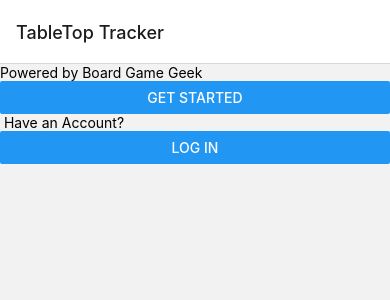
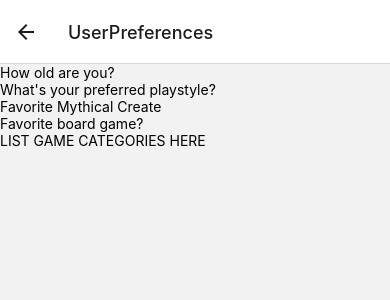
Before and after one commit to joe-gutman/TableTopTracker, a React Native app in the folder TableTopTracker/: screen /UserPreferences in a window 390 px wide. Shown: the top 300 px of the page. Built offline with nearby package versions, Linux system fonts and the light colour scheme.

Commit message:
skeleton of home, signup, login, userpref page set up

```diff
--- a/TableTopTracker/App.js
+++ b/TableTopTracker/App.js
@@ -7,6 +7,7 @@ import {createNativeStackNavigator} from '@react-navigation/native-stack';
 import Home from './screens/Home.js'
 import SignUp from './screens/SignUp.js'
 import Login from './screens/Login.js'
+import UserPreferences from './screens/UserPreferences.js'
 
 
 const Stack = createNativeStackNavigator();
@@ -22,6 +23,7 @@ export default function App() {
         />
         <Stack.Screen name="SignUp" component={SignUp} />
         <Stack.Screen name="Login" component={Login} />
+        <Stack.Screen name="UserPreferences" component={UserPreferences} />
 
       </Stack.Navigator>
     </NavigationContainer>
--- a/TableTopTracker/screens/Login.js
+++ b/TableTopTracker/screens/Login.js
@@ -14,12 +14,12 @@ export default function Login ({navigation, route}) {
             </Text>
 
             <TextInput
-                onChangeText={onChangeUsername}
+                onChangeUsername={onChangeUsername}
                 value={username}
                 placeholder="Username"
             />
             <TextInput
-                onChangeText={onChangePassword}
+                onChangePassword={onChangePassword}
                 value={password}
                 placeholder="Password"
             />
--- a/TableTopTracker/screens/SignUp.js
+++ b/TableTopTracker/screens/SignUp.js
@@ -1,6 +1,6 @@
 import React from 'react';
 
-import { StyleSheet, Text, View, TextInput } from 'react-native';
+import { StyleSheet, Text, View, TextInput, Button } from 'react-native';
 
 export default function SignUp ({navigation, route}) {
   const [email, onChangeEmail] = React.useState('');
@@ -11,25 +11,31 @@ export default function SignUp ({navigation, route}) {
     return (
         <View>
             <TextInput
-              onChangeText={onChangeEmail}
+              onChangeEmail={onChangeEmail}
               value={email}
               placeholder="Email"
             />
             <TextInput
-              onChangeText={onChangeName}
+              onChangeName={onChangeName}
               value={fullName}
               placeholder="Full Name"
             />
             <TextInput
-              onChangeText={onChangeNewUsername}
+              onChangeNewUsername={onChangeNewUsername}
               value={newUsername}
               placeholder="Username"
             />
             <TextInput
-              onChangeText={onChangeNewPassword}
+              onChangeNewPassword={onChangeNewPassword}
               value={newPassword}
               placeholder="Password"
             />
+            <Button
+                title="Next"
+                onPress={() =>
+                    navigation.navigate('UserPreferences')
+                }
+                />
         </View>
     )
 }
--- /dev/null
+++ b/TableTopTracker/screens/UserPreferences.js
@@ -0,0 +1,41 @@
+import React from 'react';
+
+import { StyleSheet, Text, View, TextInput } from 'react-native';
+
+export default function UserPreferences ({navigation, route}) {
+  const [age, onChangeAge] = React.useState('');
+  const [playstyle, onChangePlaystyle] = React.useState('');
+  const [favoriteMythicalCreature, onChangeFavoriteMythicalCreature] = React.useState('');
+  const [favoriteBoardGame, onChangeFavoriteBoardGame] = React.useState('');
+
+    return (
+        <View>
+            <TextInput
+              onChangeAge={onChangeAge}
+              value={age}
+              placeholder="How old are you?"
+            />
+            <TextInput
+              onChangePlaystyle={onChangePlaystyle}
+              value={playstyle}
+              placeholder="What's your preferred playstyle?"
+            />
+            <TextInput
+              onChangeFavoriteMythicalCreature={onChangeFavoriteMythicalCreature}
+              value={favoriteMythicalCreature}
+              placeholder="Favorite Mythical Create"
+            />
+            <TextInput
+              onChangeFavoriteBoardGame={onChangeFavoriteBoardGame}
+              value={favoriteBoardGame}
+              placeholder="Favorite board game?"
+            />
+            <Text>
+
+            LIST GAME CATEGORIES HERE
+
+
+            </Text>
+        </View>
+    )
+}
```
